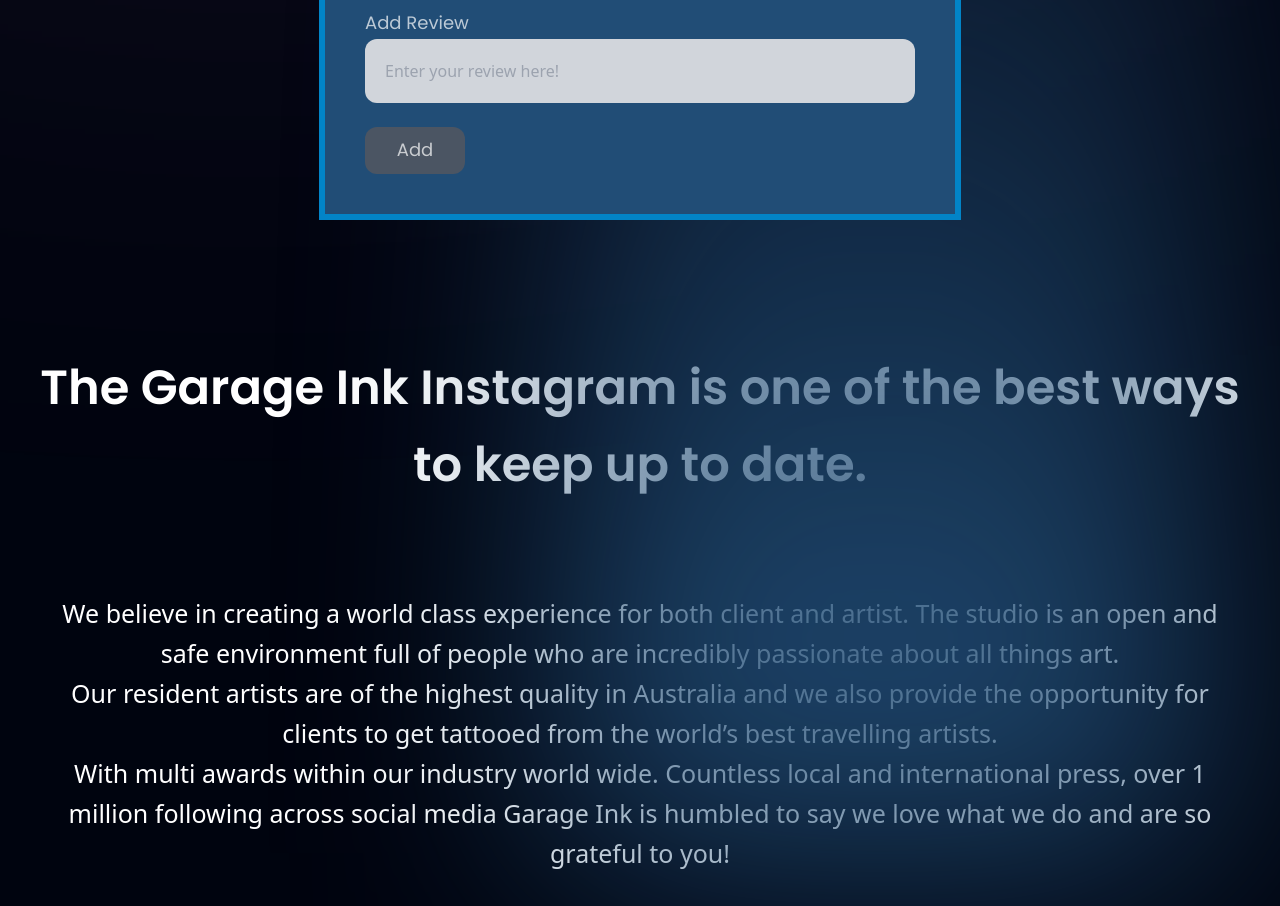
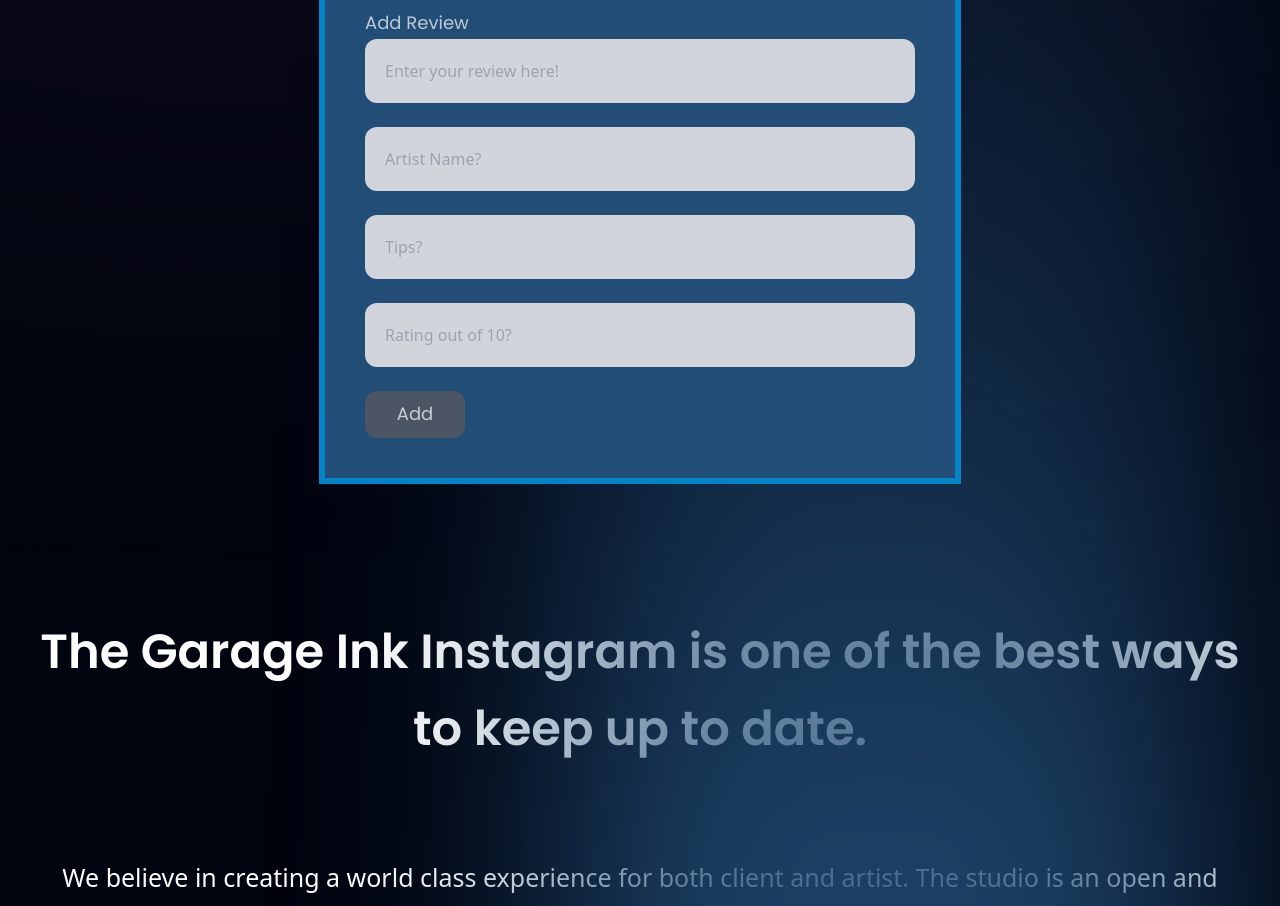
Before and after one commit to chrislee12189/garage_ink, a React (Vite) app: page /community/reviews in a window 1280 px wide. Shown: the part 2040-2946 px from the top of the page. Built offline with nearby package versions, Linux system fonts and the light colour scheme.

Commit message:
added review fields

```diff
--- a/src/components/Review.jsx
+++ b/src/components/Review.jsx
@@ -13,7 +13,12 @@
   //review = 1 review
 const [reviews, setReviews] = useState(initialReviews)
 
-const [review, setReview] = useState("")
+const [review, setReview] = useState({
+    description: "",
+    artistname: "",
+    tips: "",
+    rating: "",
+})
 
   //initially, we dont want to show edit box so useState value is set to false
 const [showEditBox, setShowEditBox] = useState(false)
@@ -28,7 +33,15 @@
 
   //set up function to target value provided in the add review text area
 const handleOnChange = (e) => {
-    setReview(e.target.value)
+    const { name, value } = e.target;
+
+    setReview({
+        ...review,
+        [name]: value
+
+    })
+
+
 }
 
 
@@ -169,7 +182,10 @@
             </div>)}
         <form className='md:w-[550px]'>
             <div className={`${styles.paragraph}`}>Add Review</div>
-            <input value={review} onChange={handleOnChange} className='md:w-[550px] w-full p-5 rounded-xl mb-6 bg-gray-300 ' placeholder="Enter your review here!" />
+            <input name="description" value={review.description} onChange={handleOnChange} className='md:w-[550px] w-full p-5 rounded-xl mb-6 bg-gray-300 ' placeholder="Enter your review here!" />
+            <input name="artistname" value={review.artistname} onChange={handleOnChange} className='md:w-[550px] w-full p-5 rounded-xl mb-6 bg-gray-300 ' placeholder="Artist Name?" />
+            <input name="tips" value={review.tips} onChange={handleOnChange} className='md:w-[550px] w-full p-5 rounded-xl mb-6 bg-gray-300 ' placeholder="Tips?" />
+            <input name="rating" value={review.rating} onChange={handleOnChange} className='md:w-[550px] w-full p-5 rounded-xl mb-6 bg-gray-300 ' placeholder="Rating out of 10?" />
             <div>
                 <button className={`${styles.paragraph} p-2 bg-gray-600 w-[100px] rounded-xl hover:bg-green-400`} onClick={addReview}>Add</button>
                 <div>{errorMessage}</div>
```
